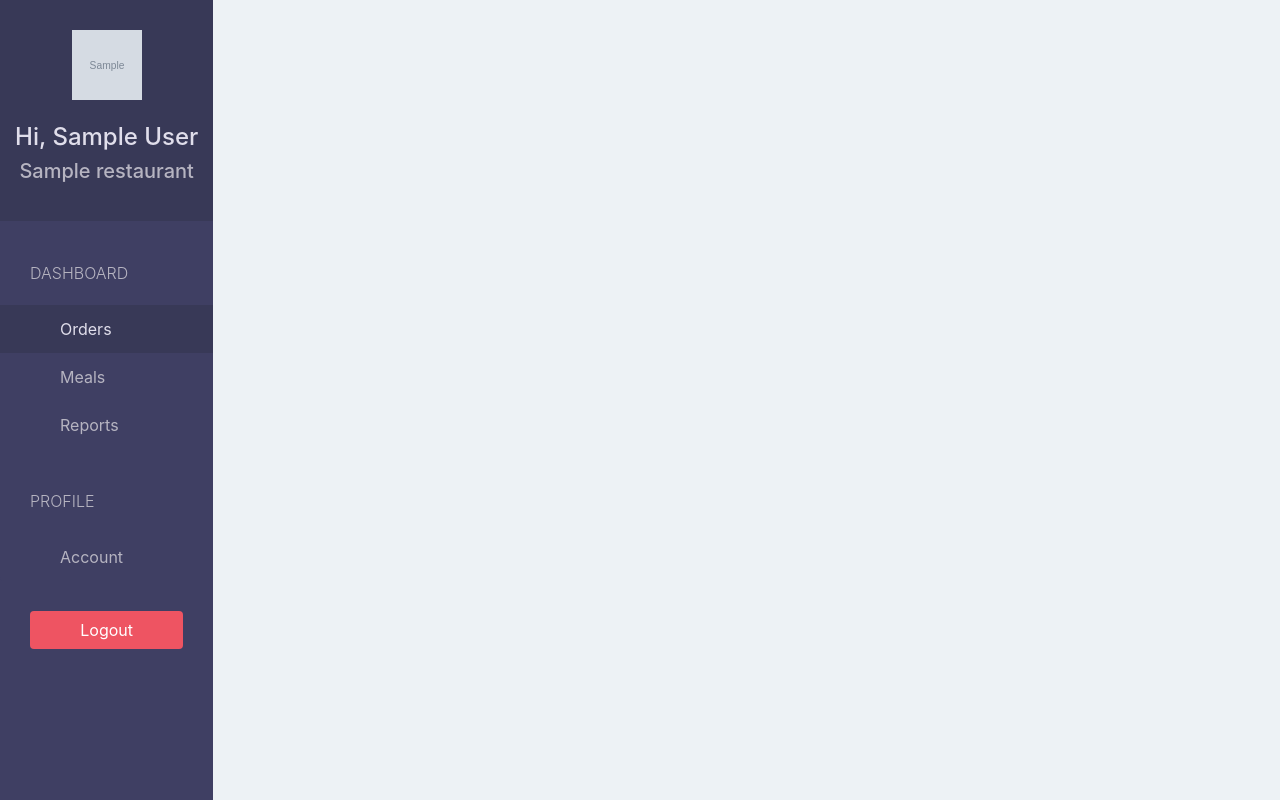
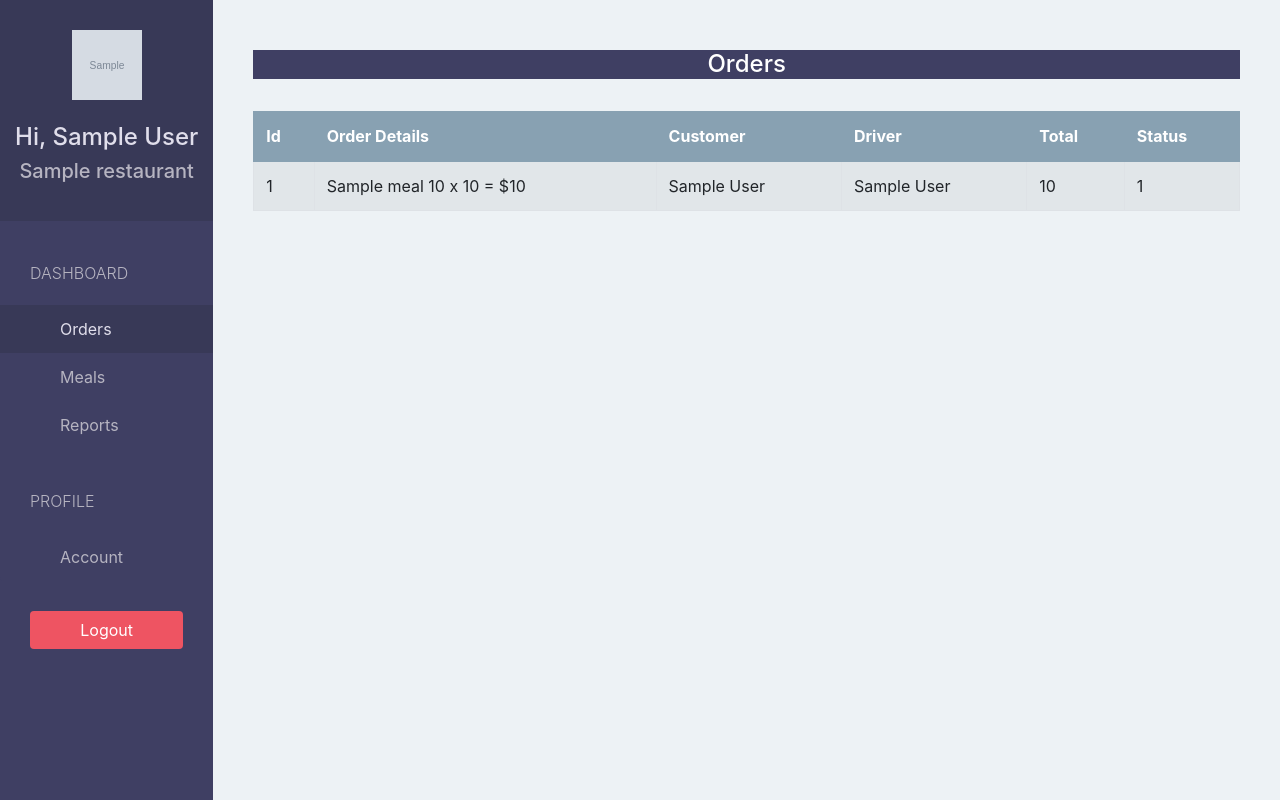
Before and after one commit to robertrahardja/RRDash, a Django app: page /restaurant/order in a window 1280 px wide. Run offline with Django 3.2, Linux system fonts and the light colour scheme; a user stored in the database is signed in; tables that the repository leaves empty hold one stand-in row (values such as "Sample post"); grey boxes marked "Sample" are stand-in pictures; some libraries are stand-ins or nearby versions.

Commit message:
updated bug at status in models.py and order.html

```diff
--- a/rrdashapp/models.py
+++ b/rrdashapp/models.py
@@ -54,7 +54,7 @@ class Order(models.Model):
     ONTHEWAY = 3
     DELIVERED = 4
 
-    STATUS_CHOICES =(
+    STATUS_CHOICES = (
         (COOKING, "Cooking"),
         (READY, "Ready"),
         (ONTHEWAY, "On the way"),
@@ -64,11 +64,12 @@ class Order(models.Model):
     customer = models.ForeignKey(Customer, on_delete=models.CASCADE)
     restaurant = models.ForeignKey(Restaurant, on_delete=models.CASCADE)
     driver = models.ForeignKey(Driver, on_delete=models.CASCADE)
-    address = models.CharField(max_length = 500)
-    total = models.IntegerField
-    status = models.IntegerField(choices= STATUS_CHOICES)
+    address = models.CharField(max_length=500)
+    total = models.IntegerField(default=0)
+    status = models.IntegerField(choices = STATUS_CHOICES)
     created_at = models.DateTimeField(default = timezone.now)
-    picked_at = models.DateTimeField(blank=True, null=True)
+    picked_at = models.DateTimeField(blank = True, null = True)
+
     def __str__(self):
         return str(self.id)
 
@@ -78,7 +79,5 @@ class OrderDetails(models.Model):
     quantity = models.IntegerField()
     sub_total = models.IntegerField()
 
-
-
     def __str__(self):
         return str(self.id)
--- a/rrdashapp/templates/restaurant/order.html
+++ b/rrdashapp/templates/restaurant/order.html
@@ -1,4 +1,42 @@
 {% extends 'restaurant/base.html' %}
 
 {% block page %}
+
+    <div class="panel">
+        <div class="panel-heading bg-blue">
+            <h4 class="panel-title text-center text-white">
+                Orders
+            </h4>
+        </div>
+        <div class="panel-body">
+            <br>
+            <table class="table table-bordered table-hover table-striped">
+                <thead>
+                    <tr class="bg-gray text-white">
+                        <th>Id</th>
+                        <th>Order Details</th>
+                        <th>Customer</th>
+                        <th>Driver</th>
+                        <th>Total</th>
+                        <th>Status</th>
+                    </tr>
+                </thead>
+                <tbody>
+                   {% for order in orders%}
+                    <tr>
+                        <td scope="row">{{order.id}}</td>
+                        <td>
+                        {% for od in order.order_details.all %} {{ od.meal.name }} {{ od.meal.price }} x {{ od.quantity }} = ${{ od.sub_total }} {% endfor %}
+                        </td>
+                        <td>{{order.customer}}</td>
+                        <td>{{order.driver}}</td>
+                        <td>{{order.total}}</td>
+                        <td>{{order.status}}</td>
+                    </tr>
+                    {% endfor %}
+
+                </tbody>
+            </table>
+        </div>
+    </div>
 {% endblock page %}
--- a/rrdashapp/views.py
+++ b/rrdashapp/views.py
@@ -3,7 +3,7 @@ from django.contrib.auth import authenticate, login
 from django.contrib.auth.models import User
 from django.contrib.auth.decorators import login_required
 from rrdashapp.forms import UserForm, RestaurantForm, UserFormForEdit, MealForm
-from rrdashapp.models import Meal
+from rrdashapp.models import Meal, Order
 
 
 # Create your views here.
@@ -77,7 +77,8 @@ def restaurant_edit_meal(request, meal_id):
 
 @login_required(login_url='sign-in/')
 def restaurant_order(request):
-    return render(request, 'restaurant/order.html', {})
+    orders = Order.objects.filter(restaurant = request.user.restaurant).order_by("-id")
+    return render(request, 'restaurant/order.html', {"orders": orders})
 
 
 @login_required(login_url='sign-in/')
```
Also changed, not shown: rrdashapp/migrations/0006_order_total.py (added).
